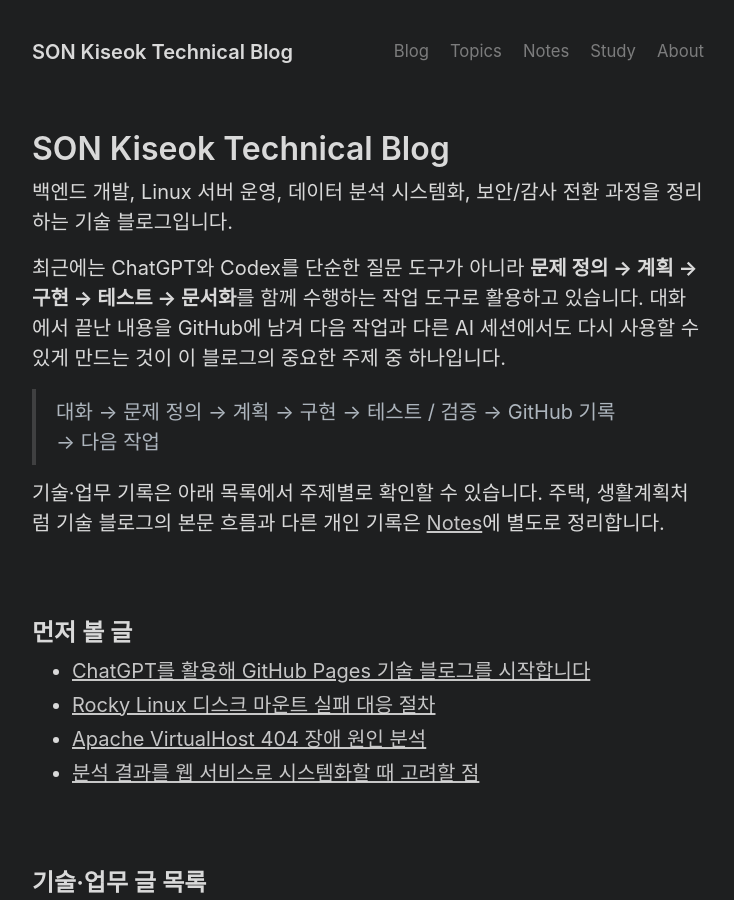
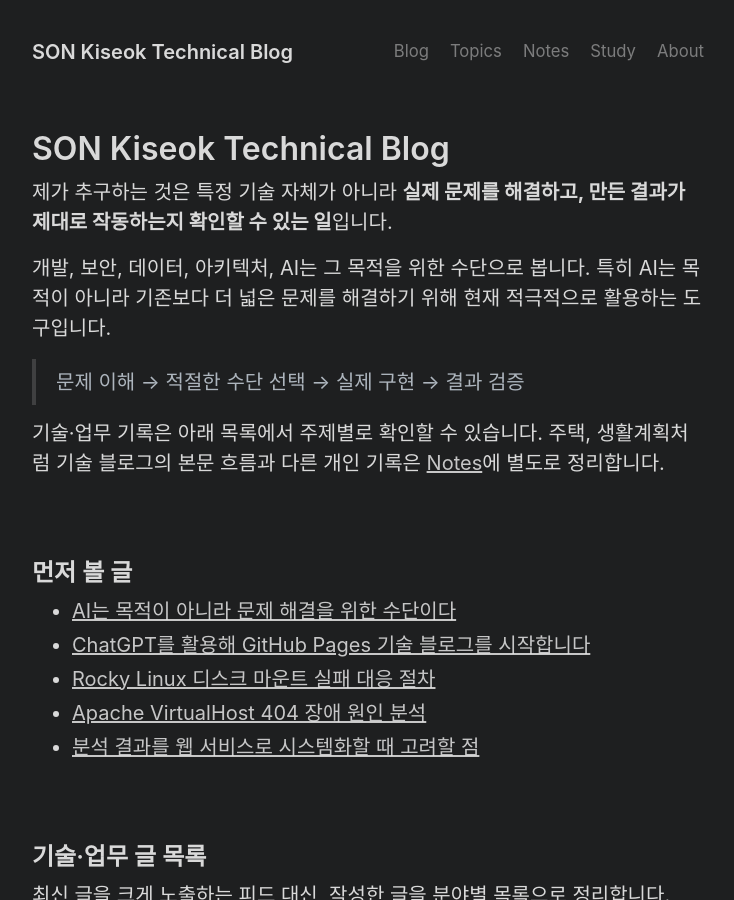
Before and after one commit to son1004007/son1004007.github.io, a Jekyll site: the page built from index.html, in a window 1280 px wide and 900 px high. Shown: the whole window, without its empty margins (272-1006 px from the left). Built offline with Jekyll 4.4.1, drawn with Linux system fonts in a browser that asks for light colours; the list of posts is cut into pages by our own code.

Commit message:
docs: surface problem solving philosophy on home

```diff
--- a/index.html
+++ b/index.html
@@ -1,23 +1,22 @@
 ---
 layout: default
 title: Home
-description: Java/Spring 백엔드 개발, Linux 운영, 데이터 시스템화와 AI 협업 워크플로를 실제 문제 해결 과정 중심으로 기록합니다.
+description: 실제 문제 해결과 결과 검증을 중심으로 개발, 보안, 데이터, AI를 수단으로 활용해온 경험을 기록합니다.
 ---
 
 <section class="post">
   <h1 class="post-title">SON Kiseok Technical Blog</h1>
 
   <p>
-    백엔드 개발, Linux 서버 운영, 데이터 분석 시스템화, 보안/감사 전환 과정을 정리하는 기술 블로그입니다.
+    제가 추구하는 것은 특정 기술 자체가 아니라 <strong>실제 문제를 해결하고, 만든 결과가 제대로 작동하는지 확인할 수 있는 일</strong>입니다.
   </p>
 
   <p>
-    최근에는 ChatGPT와 Codex를 단순한 질문 도구가 아니라 <strong>문제 정의 → 계획 → 구현 → 테스트 → 문서화</strong>를 함께 수행하는 작업 도구로 활용하고 있습니다.
-    대화에서 끝난 내용을 GitHub에 남겨 다음 작업과 다른 AI 세션에서도 다시 사용할 수 있게 만드는 것이 이 블로그의 중요한 주제 중 하나입니다.
+    개발, 보안, 데이터, 아키텍처, AI는 그 목적을 위한 수단으로 봅니다. 특히 AI는 목적이 아니라 기존보다 더 넓은 문제를 해결하기 위해 현재 적극적으로 활용하는 도구입니다.
   </p>
 
   <blockquote>
-    대화 → 문제 정의 → 계획 → 구현 → 테스트 / 검증 → GitHub 기록 → 다음 작업
+    문제 이해 → 적절한 수단 선택 → 실제 구현 → 결과 검증
   </blockquote>
 
   <p>
@@ -29,6 +28,7 @@ description: Java/Spring 백엔드 개발, Linux 운영, 데이터 시스템화
 <section class="post">
   <h2>먼저 볼 글</h2>
   <ul>
+    <li><a href="{{ '/career/2026/09/20/ai-is-a-tool-for-problem-solving/' | relative_url }}">AI는 목적이 아니라 문제 해결을 위한 수단이다</a></li>
     <li><a href="{{ '/career/2026/06/21/start-github-pages-blog-with-chatgpt/' | relative_url }}">ChatGPT를 활용해 GitHub Pages 기술 블로그를 시작합니다</a></li>
     <li><a href="{{ '/infrastructure/2026/06/22/rocky-linux-disk-mount-failure/' | relative_url }}">Rocky Linux 디스크 마운트 실패 대응 절차</a></li>
     <li><a href="{{ '/infrastructure/2026/06/22/apache-virtualhost-404-troubleshooting/' | relative_url }}">Apache VirtualHost 404 장애 원인 분석</a></li>
```
